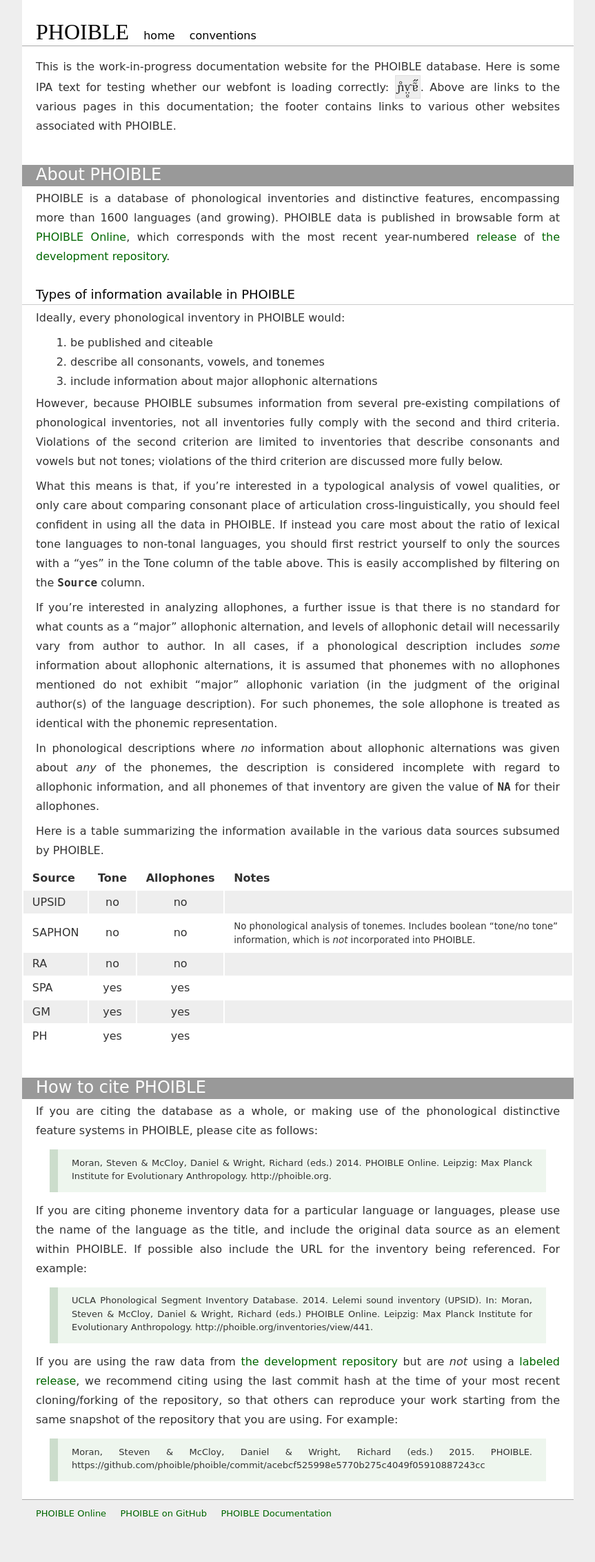
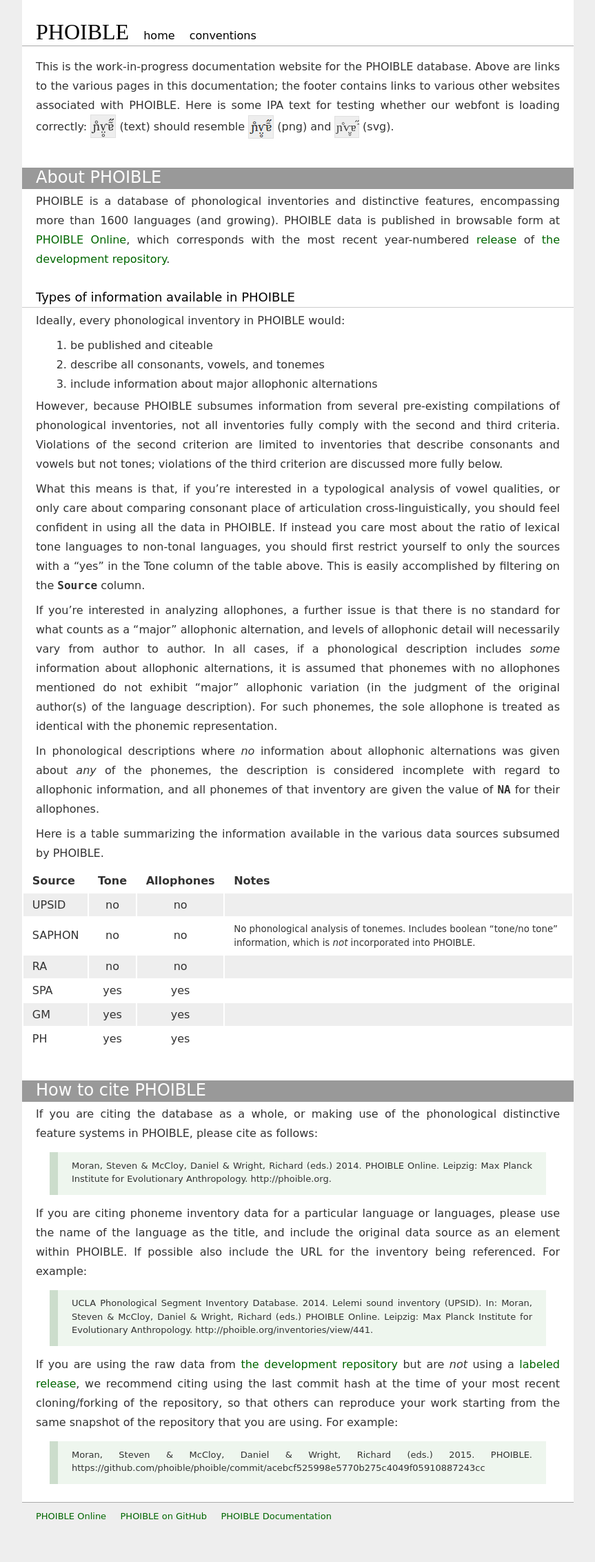
Before and after one commit to phoible/phoible.github.io, a Jekyll site: the page built from index.md, in a window 1280 px wide. Shown: the whole page at 69% size, without its empty margins (208-1071 px from the left). Built offline with Jekyll 4.4.1, drawn with Linux system fonts in a browser that asks for light colours; some web fonts are replaced; Markdown is read by kramdown in place of the engine named in the settings.

Commit message:
add comparison images to font rendering test

```diff
--- a/css/main.css
+++ b/css/main.css
@@ -73,6 +73,9 @@
 p {
   margin: 0.25em 0 0.5em;
   padding: 0 20px;
+}
+p img {
+  vertical-align: middle;
 }
 /* lists **************************************************************/
 ol { margin: 0 30px; }
--- a/index.md
+++ b/index.md
@@ -3,7 +3,7 @@
 title:  "PHOIBLE"
 ---
 
-This is the work-in-progress documentation website for the PHOIBLE database. Here is some IPA text for testing whether our webfont is loading correctly: `ɲ̊ⱱ̤̥ɐ̃̋`. Above are links to the various pages in this documentation; the footer contains links to various other websites associated with PHOIBLE.
+This is the work-in-progress documentation website for the PHOIBLE database. Above are links to the various pages in this documentation; the footer contains links to various other websites associated with PHOIBLE. Here is some IPA text for testing whether our webfont is loading correctly: `ɲ̊ⱱ̤̥ɐ̃̋` (text) should resemble ![IPA rendering comparison image (raster)](/images/ipa-test.png "portable network graphic (png)") (png) and ![IPA rendering comparison image (vector)](/images/ipa-test.svg "scalable vector graphic (svg)") (svg).
 
 # About PHOIBLE
 PHOIBLE is a database of phonological inventories and distinctive features, encompassing more than 1600 languages (and growing). PHOIBLE data is published in browsable form at [PHOIBLE Online](http://phoible.org), which corresponds with the most recent year-numbered [release](https://github.com/phoible/phoible/releases) of [the development repository](https://github.com/phoible/phoible).
```
Also changed, not shown: images/ipa-test.png (added), images/ipa-test.svg (added).
